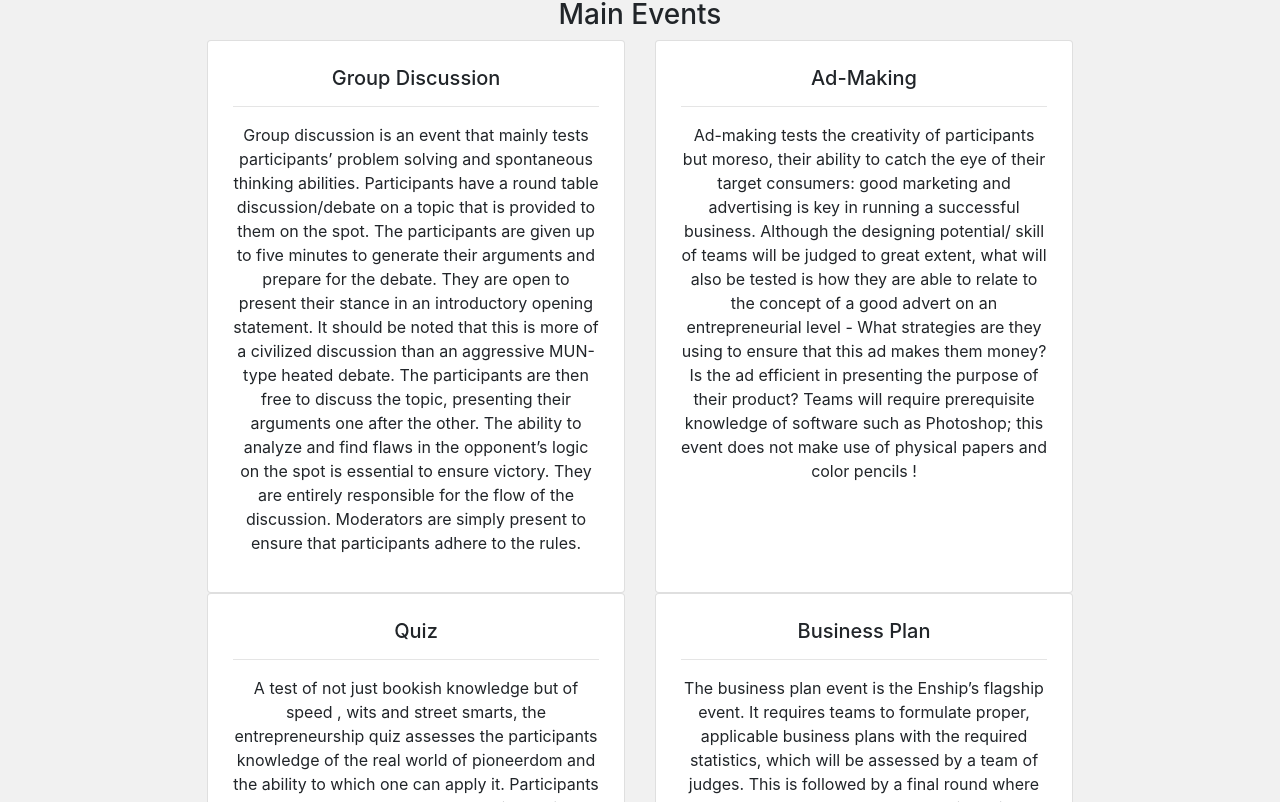
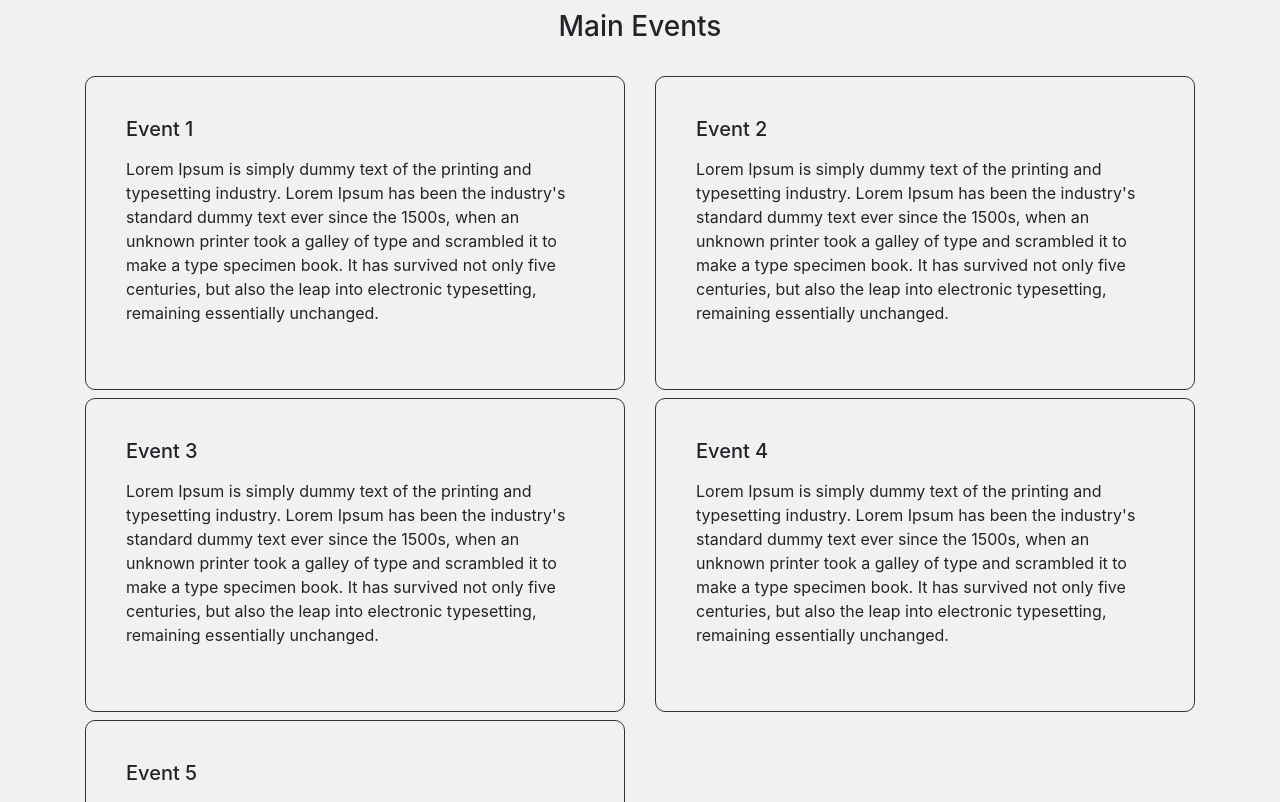
Before and after one commit to Enship-Club/enship-club.github.io, a Next.js app: page / in a window 1280 px wide. Shown: the part 878-1680 px from the top of the page. Built offline with nearby package versions, Linux system fonts and the light colour scheme.

Commit message:
feat: Finish Events page and modal popup

```diff
--- a/components/MainEventCard.js
+++ b/components/MainEventCard.js
@@ -1,20 +1,37 @@
-import { Card } from "react-bootstrap";
+import { useState } from "react";
+import Modal from "react-bootstrap/Modal";
 
-export default function MainEventCard({ heading, body }) {
+export default function MainEventCard({ heading, body, modalBody }) {
+  const [show, setShow] = useState(false);
   return (
-    <Card
-      style={{
-        padding: "5px",
-        marginBottom: "12px",
-        maxWidth: "490px",
-        height: "100%",
-      }}
-    >
-      <Card.Body style={{ textAlign: "center" }}>
-        <Card.Title>{heading}</Card.Title>
-        <hr />
-        <Card.Text>{body}</Card.Text>
-      </Card.Body>
-    </Card>
+    <>
+      <div
+        style={{
+          flexBasis: "0.7px",
+          border: "1px solid #333",
+          padding: "2.5rem",
+          borderRadius: "10px",
+          height: "100%",
+          marginBottom: "8px",
+          cursor: "pointer",
+        }}
+        onClick={() => setShow(true)}
+      >
+        <h5>
+          <p>{heading}</p>
+        </h5>
+        <div>
+          <p>{body}</p>
+        </div>
+      </div>
+      <Modal show={show} onHide={() => setShow(false)}>
+        <Modal.Header closeButton={true}>
+          <Modal.Title>{heading}</Modal.Title>
+        </Modal.Header>
+        <Modal.Body style={{ whiteSpace: "pre-wrap" }}>
+          <p>{modalBody}</p>
+        </Modal.Body>
+      </Modal>
+    </>
   );
 }
--- a/components/MainEvents.js
+++ b/components/MainEvents.js
@@ -4,16 +4,17 @@ import mainEvents from "../data/mainEvents";
 
 export default function MainEvents() {
   return (
-    <div style={{ margin: "20px 15%" }}>
+    <div style={{ marginTop: "32px" }}>
       <Container>
         <h3 style={{ textAlign: "center" }}>Main Events</h3>
-        <Row>
+        <Row style={{ marginTop: "32px" }}>
           {mainEvents.map((event) => (
-            <Col sm={12} md={6}>
+            <Col style={{ marginBottom: "8px" }} sm={12} md={6}>
               <MainEventCard
                 key={mainEvents.indexOf(event)}
                 heading={event.heading}
                 body={event.body}
+                modalBody={event.modalBody}
               />
             </Col>
           ))}
--- a/data/mainEvents.js
+++ b/data/mainEvents.js
@@ -1,23 +1,98 @@
 const mainEvents = [
   {
-    heading: "Group Discussion",
-    body: "Group discussion is an event that mainly tests participants’ problem solving and spontaneous thinking abilities. Participants have a round table discussion/debate on a topic that is provided to them on the spot. The participants are given up to five minutes to generate their arguments and prepare for the debate. They are open to present their stance in an introductory opening statement. It should be noted that this is more of a civilized discussion than an aggressive MUN-type heated debate. The participants are then free to discuss the topic, presenting their arguments one after the other. The ability to analyze and find flaws in the opponent’s logic on the spot is essential to ensure victory. They are entirely responsible for the flow of the discussion. Moderators are simply present to ensure that participants adhere to the rules.",
+    heading: "Event 1",
+    body: "Lorem Ipsum is simply dummy text of the printing and typesetting industry. Lorem Ipsum has been the industry's standard dummy text ever since the 1500s, when an unknown printer took a galley of type and scrambled it to make a type specimen book. It has survived not only five centuries, but also the leap into electronic typesetting, remaining essentially unchanged.",
+    modalBody: `
+    An on the spot photography event on a given topic.
+
+    Classes: IX-X.
+    2 Team(s) per school.
+    1 Participant(s) per team.
+    Teams will compete each other.
+    Topics will be announced on the day of the event.
+    Photos to be submitted in RAW format only.
+    Judgement Criteria:
+        a. Creativity.
+        b. Relevance to Topic.
+        c. Technical Aspects.
+        d. Clarity.
+    `,
   },
   {
-    heading: "Ad-Making",
-    body: "Ad-making tests the creativity of participants but moreso, their ability to catch the eye of their target consumers: good marketing and advertising is key in running a successful business. Although the designing potential/ skill of teams will be judged to great extent, what will also be tested is how they are able to relate to the concept of a good advert on an entrepreneurial level - What strategies are they using to ensure that this ad makes them money? Is the ad efficient in presenting the purpose of their product? Teams will require prerequisite knowledge of software such as Photoshop; this event does not make use of physical papers and color pencils !",
+    heading: "Event 2",
+    body: "Lorem Ipsum is simply dummy text of the printing and typesetting industry. Lorem Ipsum has been the industry's standard dummy text ever since the 1500s, when an unknown printer took a galley of type and scrambled it to make a type specimen book. It has survived not only five centuries, but also the leap into electronic typesetting, remaining essentially unchanged.",
+    modalBody: `
+    An on the spot photography event on a given topic.
+
+    Classes: IX-X.
+    2 Team(s) per school.
+    1 Participant(s) per team.
+    Teams will compete each other.
+    Topics will be announced on the day of the event.
+    Photos to be submitted in RAW format only.
+    Judgement Criteria:
+        a. Creativity.
+        b. Relevance to Topic.
+        c. Technical Aspects.
+        d. Clarity.
+    `,
   },
   {
-    heading: "Quiz",
-    body: "A test of not just bookish knowledge but of speed , wits and street smarts, the entrepreneurship quiz assesses the participants knowledge of the real world of pioneerdom and the ability to which one can apply it. Participants must clear several rounds evaluating various aspects of not just the world of entrepreneurship but business and commerce.",
+    heading: "Event 3",
+    body: "Lorem Ipsum is simply dummy text of the printing and typesetting industry. Lorem Ipsum has been the industry's standard dummy text ever since the 1500s, when an unknown printer took a galley of type and scrambled it to make a type specimen book. It has survived not only five centuries, but also the leap into electronic typesetting, remaining essentially unchanged.",
+    modalBody: `
+    An on the spot photography event on a given topic.
+
+    Classes: IX-X.
+    2 Team(s) per school.
+    1 Participant(s) per team.
+    Teams will compete each other.
+    Topics will be announced on the day of the event.
+    Photos to be submitted in RAW format only.
+    Judgement Criteria:
+        a. Creativity.
+        b. Relevance to Topic.
+        c. Technical Aspects.
+        d. Clarity.
+    `,
   },
   {
-    heading: "Business Plan",
-    body: "The business plan event is the Enship’s flagship event. It requires teams to formulate proper, applicable business plans with the required statistics, which will be assessed by a team of judges. This is followed by a final round where selected teams need to present their business ideas via a thought out presentation at the official enship event. A variety of criteria will be used to judge each pitch ranging from innovation to market research, to name a few. At the end, three winning teams (ranked first, second, and third) will walk away with pride.",
+    heading: "Event 4",
+    body: "Lorem Ipsum is simply dummy text of the printing and typesetting industry. Lorem Ipsum has been the industry's standard dummy text ever since the 1500s, when an unknown printer took a galley of type and scrambled it to make a type specimen book. It has survived not only five centuries, but also the leap into electronic typesetting, remaining essentially unchanged.",
+    modalBody: `
+    An on the spot photography event on a given topic.
+
+    Classes: IX-X.
+    2 Team(s) per school.
+    1 Participant(s) per team.
+    Teams will compete each other.
+    Topics will be announced on the day of the event.
+    Photos to be submitted in RAW format only.
+    Judgement Criteria:
+        a. Creativity.
+        b. Relevance to Topic.
+        c. Technical Aspects.
+        d. Clarity.
+    `,
   },
   {
-    heading: "Surprise",
-    body: "The surprise event is as fun as it gets: Each year, participating teams will be surprised with a unique and interesting event that will test entrepreneurial skills in creative, non-traditional ways. There will be 2-3 rounds with each round being different and challenging in its own way. While the surprise event is often regarded as more of a game, it should not be forgotten that participants must be prepared for anything - literally. Winning this event requires a certain level of mental preparedness and spontaneous thinking.",
+    heading: "Event 5",
+    body: "Lorem Ipsum is simply dummy text of the printing and typesetting industry. Lorem Ipsum has been the industry's standard dummy text ever since the 1500s, when an unknown printer took a galley of type and scrambled it to make a type specimen book. It has survived not only five centuries, but also the leap into electronic typesetting, remaining essentially unchanged.",
+    modalBody: `
+    An on the spot photography event on a given topic.
+
+    Classes: IX-X.
+    2 Team(s) per school.
+    1 Participant(s) per team.
+    Teams will compete each other.
+    Topics will be announced on the day of the event.
+    Photos to be submitted in RAW format only.
+    Judgement Criteria:
+        a. Creativity.
+        b. Relevance to Topic.
+        c. Technical Aspects.
+        d. Clarity.
+    `,
   },
 ];
 
```
Also changed, not shown: pages/events.js (added, +10 -0 lines), 2 other files (tests, documents, lock files or other folders).
